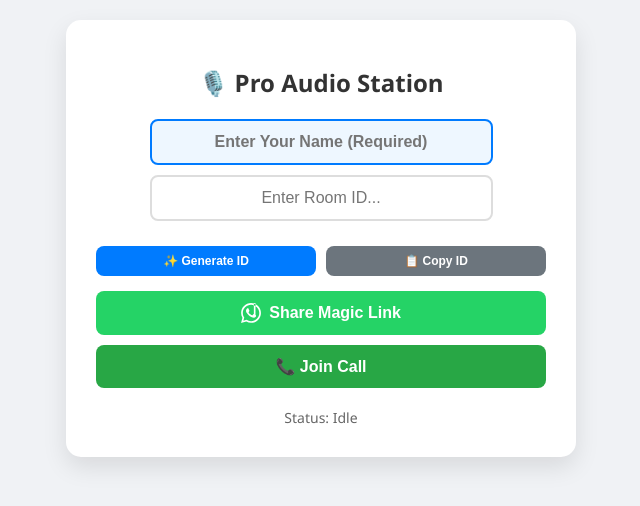
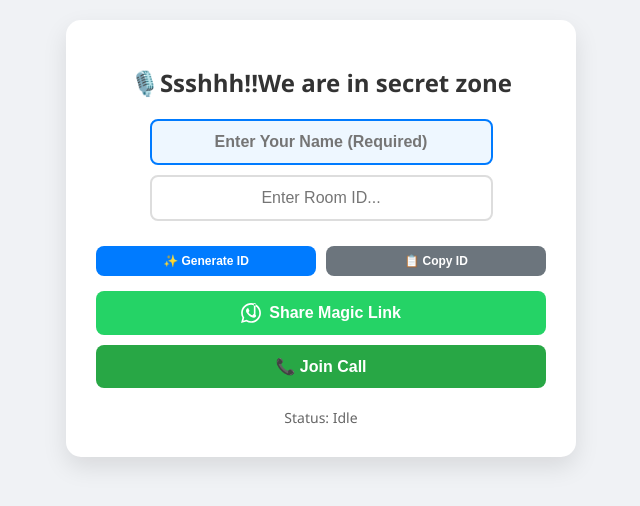
Before and after one commit to Tinku785/Audio-Call, a website: page public/index.html in a window 1280 px wide. Shown: the whole page, without its empty margins (319-959 px from the left). Drawn offline with nearby package versions, Linux system fonts and the light colour scheme; no server answers.

Commit message:
Change title and header text in index.html

```diff
--- a/public/index.html
+++ b/public/index.html
@@ -3,7 +3,7 @@
 <head>
     <meta charset="UTF-8">
     <meta name="viewport" content="width=device-width, initial-scale=1.0">
-    <title>Pro VoIP System</title>
+    <title>PrIvate Call and Chat-Tinku</title>
     <style>
         body { font-family: 'Segoe UI', sans-serif; text-align: center; background-color: #f0f2f5; margin: 0; padding: 20px; }
 
@@ -68,7 +68,7 @@
 <body>
 
     <div class="container">
-        <h1>🎙️ Pro Audio Station</h1>
+        <h1>🎙️Ssshhh!!We are in secret zone</h1>
 
         <input type="text" id="nameInput" placeholder="Enter Your Name (Required)">
         <input type="text" id="roomId" placeholder="Enter Room ID...">
```
